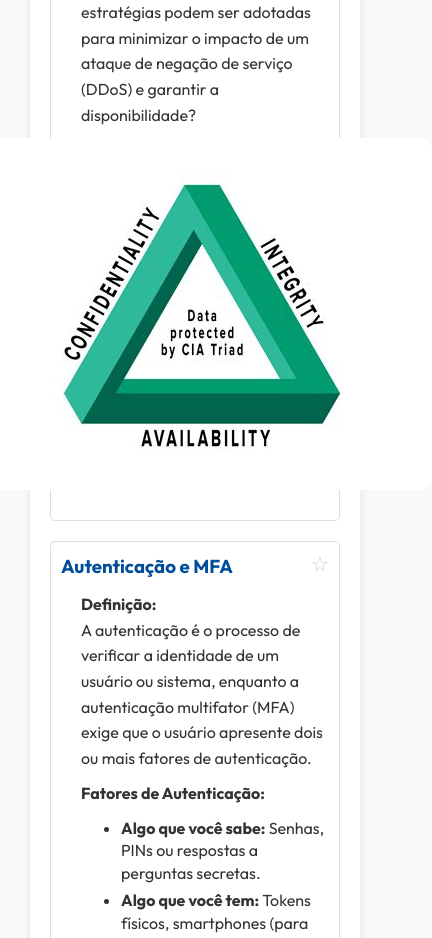
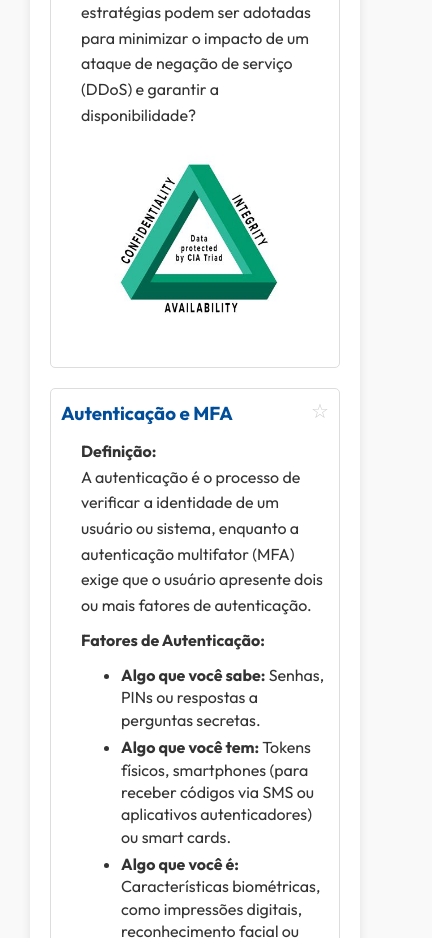
Before and after one commit to joaaoazul/packet.intercept, a plain HTML site: page index.html in a window 390 px wide. Shown: the part 2140-3078 px from the top of the page, 432 px wide, since content can reach past the window. Drawn offline with Linux system fonts and the light colour scheme.

Commit message:
v1.2.4 - .cia-triad-img fixes for mobile

```diff
--- a/assets/css/style.css
+++ b/assets/css/style.css
@@ -221,4 +221,9 @@ footer {
     margin: 10px auto; /* Centraliza horizontalmente e adiciona espaçamento */
     padding: 8px 12px;
   }
+
+  .cia-triad-img img{
+  max-width: 100%;
+  height: auto;
+  }
 }
```
